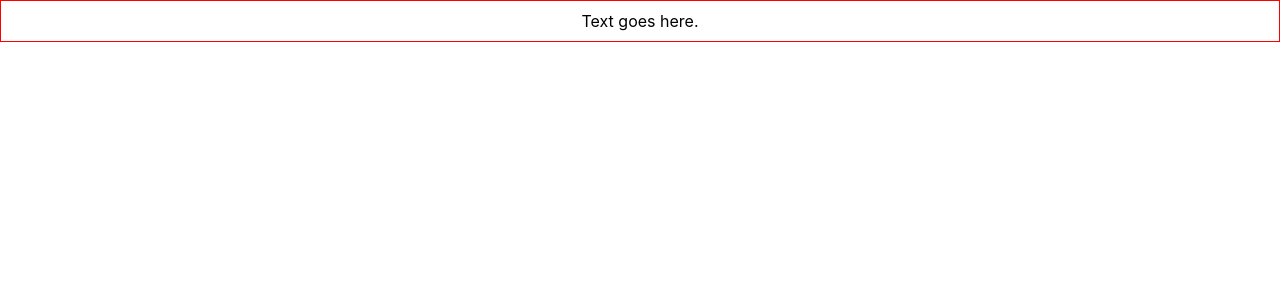
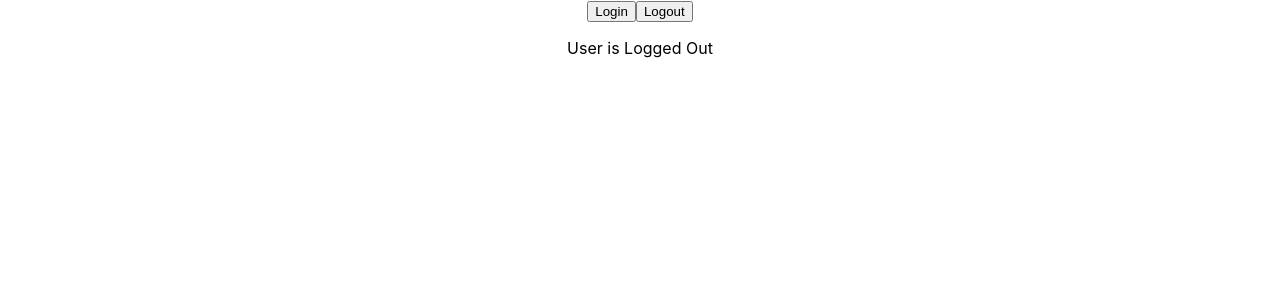
Before and after one commit to fahadshoukat/react-typescript, a React (Create React App) app: page / in a window 1280 px wide. Shown: the top 300 px of the page. Built offline with nearby package versions, Linux system fonts and the light colour scheme.

Commit message:
useState with initialize value no need to add  typescript

```diff
--- a/src/App.tsx
+++ b/src/App.tsx
@@ -1,11 +1,12 @@
 import './App.css';
-import Container from './components/Container';
+import LoggedIn from './components/state/LoggedIn';
+
 
 function App() {
 
   return (
     <div className="App">
-     <Container styles={{border: '1px solid red', padding: '10px'}} />
+     <LoggedIn />
     </div>
   );
 }
--- /dev/null
+++ b/src/components/state/LoggedIn.tsx
@@ -0,0 +1,23 @@
+import React, { useState } from 'react'
+
+const LoggedIn = () => {
+
+    const [loggedIn, setLoggedIn] = useState(false);
+
+    const handleLogIn = () => {
+        setLoggedIn(true)
+    }
+
+    const handleLogOut = () => {
+        setLoggedIn(false)
+    }
+  return (
+    <div>
+        <button onClick={handleLogIn}>Login</button>
+        <button onClick={handleLogOut}>Logout</button>
+        <p>User is {loggedIn ? 'Logged In' : 'Logged Out'}</p>
+    </div>
+  )
+}
+
+export default LoggedIn
```
